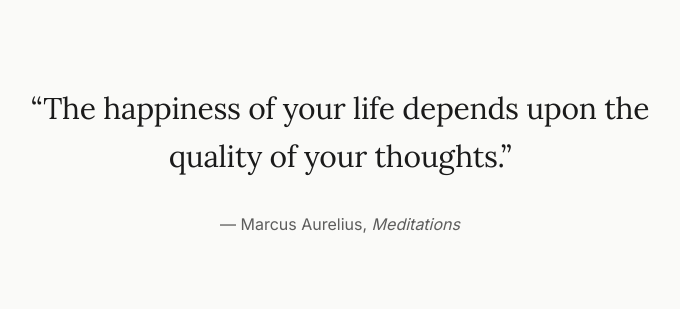
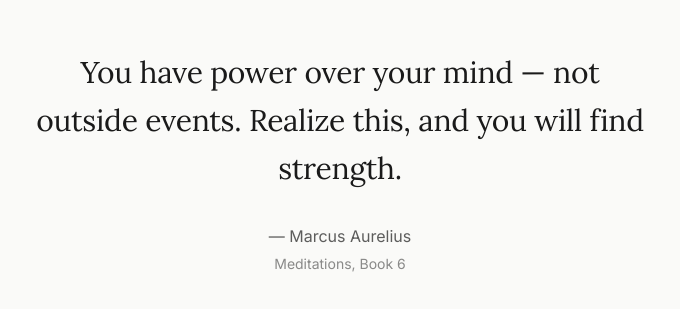
Before and after one commit to johnblythe/quotidian, a Next.js app: page / in a window 1280 px wide. Shown: the part 239-548 px from the top of the page, without its empty margins (300-980 px from the left). Built offline with nearby package versions, Linux system fonts and the light colour scheme.

Commit message:
feat: US-006 - Create Quote display component

```diff
--- a/src/app/page.tsx
+++ b/src/app/page.tsx
@@ -1,14 +1,17 @@
+import { Quote } from "@/components/Quote";
+
+const sampleQuote = {
+  id: "marcus-001",
+  text: "You have power over your mind — not outside events. Realize this, and you will find strength.",
+  author: "Marcus Aurelius",
+  source: "Meditations, Book 6",
+};
+
 export default function Home() {
   return (
-    <div className="flex min-h-screen items-center justify-center px-6">
-      <main className="flex w-full max-w-2xl flex-col items-center text-center">
-        <p className="quote-text mb-8">
-          &ldquo;The happiness of your life depends upon the quality of your
-          thoughts.&rdquo;
-        </p>
-        <p className="body-text text-foreground/70">
-          — Marcus Aurelius, <em>Meditations</em>
-        </p>
+    <div className="flex min-h-screen items-center justify-center">
+      <main className="w-full">
+        <Quote quote={sampleQuote} />
       </main>
     </div>
   );
--- /dev/null
+++ b/src/components/Quote.tsx
@@ -0,0 +1,23 @@
+import { Quote as QuoteType } from "@/types";
+
+interface QuoteProps {
+  quote: QuoteType;
+}
+
+export function Quote({ quote }: QuoteProps) {
+  return (
+    <blockquote className="max-w-[65ch] mx-auto px-6 py-12 text-center">
+      <p className="quote-text mb-8">{quote.text}</p>
+      <footer className="body-text text-foreground/70">
+        <cite className="not-italic">
+          — {quote.author}
+          {quote.source && (
+            <span className="block text-sm mt-1 text-foreground/50">
+              {quote.source}
+            </span>
+          )}
+        </cite>
+      </footer>
+    </blockquote>
+  );
+}
```
